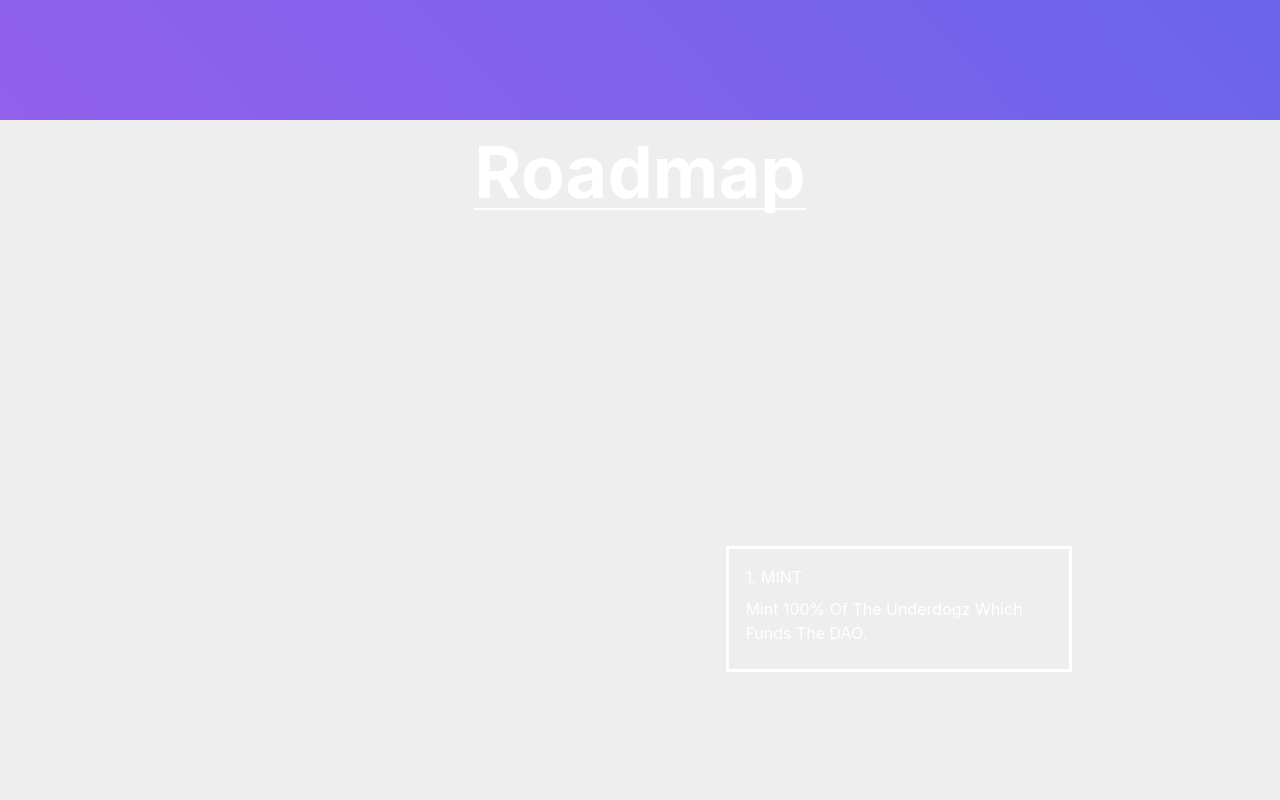
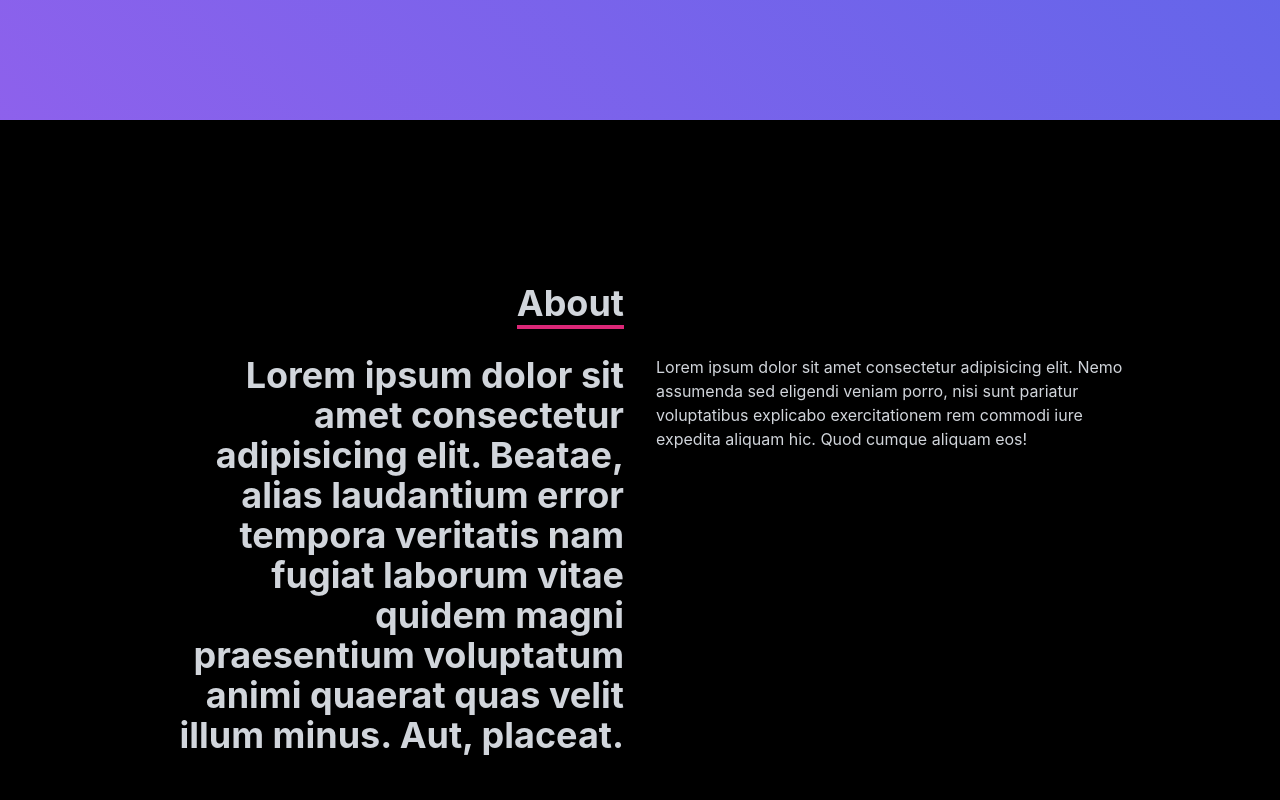
Before and after one commit to abccodes/THE-UNDERDOGZ, a React (Create React App) app: page / in a window 1280 px wide. Shown: the part 680-1480 px from the top of the page. Built offline with nearby package versions, Linux system fonts and the light colour scheme.

Commit message:
background fixed, small uddates

```diff
--- a/src/components/Dao.jsx
+++ b/src/components/Dao.jsx
@@ -14,14 +14,10 @@ const Dao = () => {
           </div>
           <div className='max-w-[1000px] w-full grid sm:grid-cols-2 gap-8 px-4'>
             <div className='sm:text-right text-4xl font-bold'>
-              <p>Hi. I'm Clint, nice to meet you. Please take a look around.</p>
+              <p>Lorem ipsum dolor sit amet consectetur adipisicing elit. Beatae, alias laudantium error tempora veritatis nam fugiat laborum vitae quidem magni praesentium voluptatum animi quaerat quas velit illum minus. Aut, placeat.</p>
             </div>
             <div>
-              <p>I am passionate about building excellent software that improves
-              the lives of those around me. I specialize in creating software
-              for clients ranging from individuals and small-businesses all the
-              way to large enterprise corporations. What would you do if you had
-              a software expert available at your fingertips?</p>
+              <p>Lorem ipsum dolor sit amet consectetur adipisicing elit. Nemo assumenda sed eligendi veniam porro, nisi sunt pariatur voluptatibus explicabo exercitationem rem commodi iure expedita aliquam hic. Quod cumque aliquam eos!</p>
             </div>
           </div>
       </div>
--- a/src/components/Home.jsx
+++ b/src/components/Home.jsx
@@ -104,8 +104,29 @@ const Home = () => {
           An investment DAO.
         </h2>
       </div>
-      <div className='roadmap backgroundBlack'> </div>
-      <Roadmap></Roadmap>
+      <div name='about' className='w-full h-screen aboutClass text-gray-300'>
+      <div className='flex flex-col justify-center items-center w-full h-full'>
+        <div className='max-w-[1000px] w-full grid grid-cols-2 gap-8'>
+          <div className='sm:text-right pb-8 pl-4'>
+            <p className='text-4xl font-bold inline border-b-4 border-pink-600'>
+              About
+            </p>
+          </div>
+          <div></div>
+          </div>
+          <div className='max-w-[1000px] w-full grid sm:grid-cols-2 gap-8 px-4'>
+            <div className='sm:text-right text-4xl font-bold'>
+              <p>Lorem ipsum dolor sit amet consectetur adipisicing elit. Beatae, alias laudantium error tempora veritatis nam fugiat laborum vitae quidem magni praesentium voluptatum animi quaerat quas velit illum minus. Aut, placeat.</p>
+            </div>
+            <div>
+              <p>Lorem ipsum dolor sit amet consectetur adipisicing elit. Nemo assumenda sed eligendi veniam porro, nisi sunt pariatur voluptatibus explicabo exercitationem rem commodi iure expedita aliquam hic. Quod cumque aliquam eos!</p>
+            </div>
+          </div>
+      </div>
+    </div>
+      <div className='roadmapClass'>
+      <Roadmap/>
+      </div>
       <div name='skills' className='w-full h-screen  text-gray-300 backgroundBlack'>
       {/* Container */}
       <div className='max-w-[1000px] mx-auto p-4 flex flex-col justify-center w-full h-full'>
@@ -150,7 +171,7 @@ const Home = () => {
       </div>
     </div>
     <Header />
-      <div className="faq">
+      <div className="faq ">
         <div className="faqs">
           {faqs.map((faq, i) => (
             <FAQ faq={faq} index={i} toggleFAQ = {toggleFAQ} />
--- a/src/components/Navbar.jsx
+++ b/src/components/Navbar.jsx
@@ -86,7 +86,7 @@ const Navbar = () => {
       </ul>
 
       {/* Social icons */}
-      <div className='hidden lg:flex fixed flex-col top-[35%] left-0'>
+      <div className='hidden lg:flex fixed flex-col top-[35%] left-0 roboto'>
         <ul>
           <li className='w-[160px] h-[60px] flex justify-between items-center ml-[-100px] hover:ml-[-10px] duration-300 bg-blue-600'>
             <a
--- a/src/index.css
+++ b/src/index.css
@@ -33,17 +33,23 @@
         hsla(242, 74%, 61%, 0.8)
     )!important;
 }
-
+.roadmapClass {
+    background-color: black;
+    border-bottom: 3px solid #ffffff;
+}
 
 .backgroundBlack {
-    background: #000000;
+    background-color: black;
+}
+.aboutClass {
+    background-color: black;
+    border-bottom: 3px solid #ffffff;
 }
 
-/* .background {
-    background: #12c2e9;
-    background: -webkit-linear-gradient(to right, #f64f59, #c471ed, #12c2e9);
-    background: linear-gradient(to right, #f64f59, #c471ed, #12c2e9);
-} */
+.backgroundDarkGradient {
+    background-color: #000000;
+    background-image: linear-gradient(147deg, #000000 0%, #434343 74%);
+}
 
 * {
     margin: 0;
```
